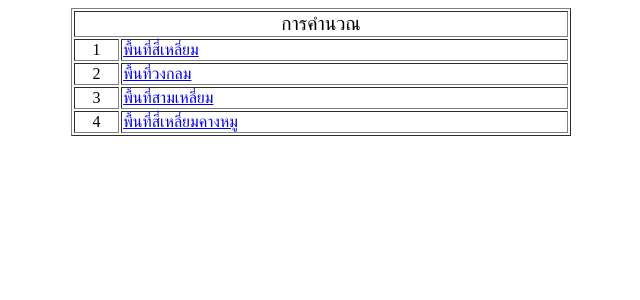
After one commit to Chirawattt/myPhp, a PHP site: page /menuArea.php in a window 1280 px wide. The commit adds this page. Shown: the top 300 px of the page, without its empty margins (319-959 px from the left). Run offline with PHP 8.4, Linux system fonts and the light colour scheme.

Commit message:
update practice in Class

```diff
--- /dev/null
+++ b/php-workspace/menuArea.php
@@ -0,0 +1,35 @@
+<!DOCTYPE html>
+<html lang="en">
+<head>
+    <meta charset="UTF-8">
+    <meta name="viewport" content="width=device-width, initial-scale=1.0">
+    <title>Menu</title>
+</head>
+<body>
+    <?php
+        echo "
+            <table border='1' align='center' width='500px'>
+                <tr>
+                    <td colspan='2' align='center'><big>การคำนวณ</big></td>
+                </tr>
+                <tr>
+                    <td align='center'>1</td>
+                    <td align='left'><a href='squareArea.php'>พื้นที่สี่เหลี่ยม</a></td>
+                </tr>
+                <tr>
+                    <td align='center'>2</td>
+                    <td align='left'><a href='squareArea.php'>พื้นที่วงกลม</a></td>
+                </tr>
+                <tr>
+                    <td align='center'>3</td>
+                    <td align='left'><a href='squareArea.php'>พื้นที่สามเหลี่ยม</a></td>
+                </tr>
+                <tr>
+                    <td align='center'>4</td>
+                    <td align='left'><a href='squareArea.php'>พื้นที่สี่เหลี่ยมคางหมู</a></td>
+                </tr>
+            </table>";
+    ?>
+
+</body>
+</html>
--- a/php-workspace/squareArea.php
+++ b/php-workspace/squareArea.php
@@ -29,7 +29,7 @@
                 <td align='right'>$result</td>
             </tr>
             <tr>
-                <td colspan='2' align='center'><a href='homepage.php'>กลับ</a></td>
+                <td colspan='2' align='center'><a href='menuArea.php'>กลับ</a></td>
             </tr>
         </table>";
     ?>
```
